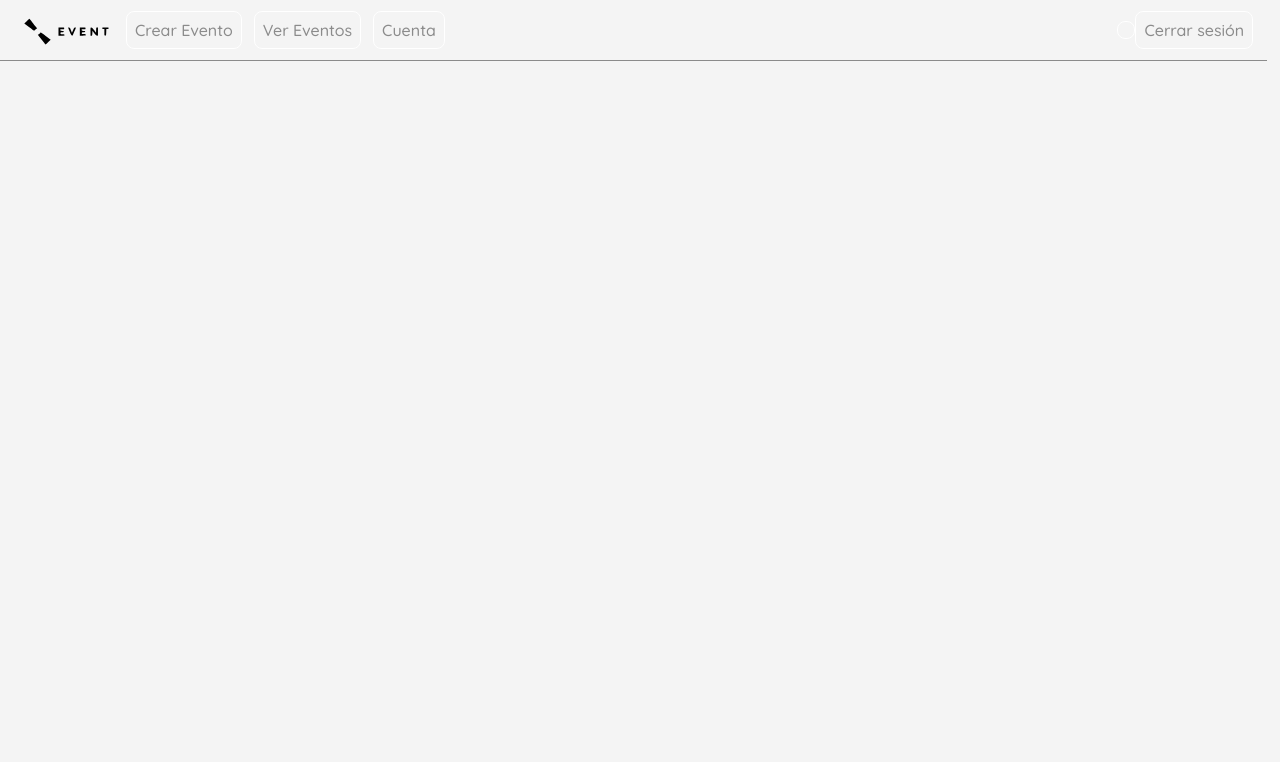
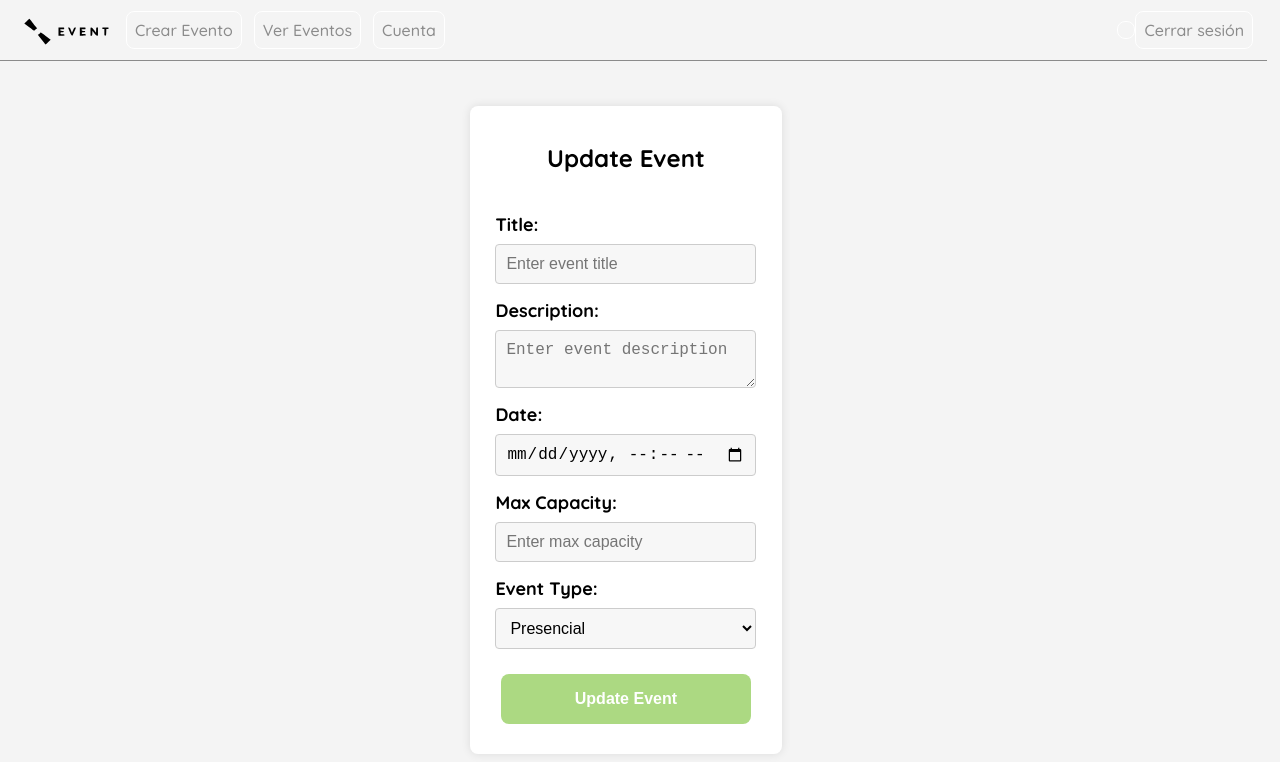
Before and after one commit to SonicWD/Web-FronEnd-My-event-management-platform, a React (Vite) app: page /events-update/1 in a window 1280 px wide. Shown: the top 762 px of the page. Built offline with nearby package versions, Linux system fonts and the light colour scheme; no server answers; sample sign-in values are in the browser's storage.

Commit message:
edit event

```diff
--- a/src/App.jsx
+++ b/src/App.jsx
@@ -7,6 +7,7 @@ import CreateAccount from './components/accounts-login/CreateAccount';
 import EventPage from './components/Events/EventPage';
 import AccountPage from './components/Account/AccountPage';
 import PrivateRoute from './PrivateRoute';
+import UpdateEvent from './components/Events/UpdateEvent'
 
 const App = () => {
   const location = useLocation();
@@ -23,6 +24,7 @@ const App = () => {
           <Route path="/create-event" element={<PrivateRoute element={CreateEvent}/>} />
           <Route path="/eventsP/*" element={<PrivateRoute element={EventPage} />} />
           <Route path="/account" element={<PrivateRoute element={AccountPage} />} />
+          <Route path="/events-update/:eventId" element={<PrivateRoute element={UpdateEvent} />} />
         </Routes>
       </div>
     </div>
--- a/src/components/Events/EventDetail.jsx
+++ b/src/components/Events/EventDetail.jsx
@@ -1,8 +1,8 @@
-// eslint-disable-next-line no-unused-vars
 import React, { useEffect, useState } from "react";
 import PropTypes from "prop-types";
 import axios from "axios";
-import { getUserInfo } from "../Main/api"; // Asegúrate de importar getUserInfo desde tu archivo de API
+import { Link } from "react-router-dom";
+import { getUserInfo } from "../Main/api";
 
 const EventDetail = ({ event, onClose }) => {
   const [registrations, setRegistrations] = useState([]);
@@ -12,17 +12,14 @@ const EventDetail = ({ event, onClose }) => {
   useEffect(() => {
     const fetchUserInfo = async () => {
       const token = localStorage.getItem("token");
-      if (!token) {
-        alert("No token found. Please log in.");
-        return;
-      }
-
+      if (token) {
         try {
           const user = await getUserInfo(token);
           setUserInfo(user);
         } catch (error) {
           console.error("Failed to fetch user info:", error);
           alert("Failed to fetch user info");
+        }
       }
     };
 
@@ -31,9 +28,9 @@ const EventDetail = ({ event, onClose }) => {
 
   useEffect(() => {
     if (event) {
-      fetchRegistrations(); // Asegúrate de que fetchRegistrations se llame cuando event cambie
+      fetchRegistrations();
     }
-  }, [event]); // Añade event al array de dependencias
+  }, [event]);
 
   const fetchRegistrations = async () => {
     const token = localStorage.getItem("token");
@@ -51,7 +48,6 @@ const EventDetail = ({ event, onClose }) => {
           },
         }
       );
-      console.log("Registrations");
       setRegistrations(response.data || []);
 
       if (userInfo && userInfo.id) {
@@ -75,12 +71,11 @@ const EventDetail = ({ event, onClose }) => {
     }
 
     try {
-      // eslint-disable-next-line no-unused-vars
       const response = await axios.post(
         `http://127.0.0.1:8000/events/${event.id}/register`,
         {
           event_id: event.id,
-          user_id: userInfo.id, // Utilizamos userInfo.id obtenido de getUserInfo
+          user_id: userInfo.id,
         },
         {
           headers: {
@@ -105,6 +100,7 @@ const EventDetail = ({ event, onClose }) => {
   if (!event) return null;
 
   const isEventFull = registrations.length >= event.max_capacity;
+  const isOrganizer = userInfo?.id === event.owner_id;
 
   return (
     <aside className="product-detail">
@@ -127,7 +123,6 @@ const EventDetail = ({ event, onClose }) => {
             onClick={handleRegister}
           >
             {isRegistered ? "Registrado" : "Incribirse"}
-
           </button>
         )}
 
@@ -141,6 +136,12 @@ const EventDetail = ({ event, onClose }) => {
             ))}
           </ul>
         </div>
+
+        {isOrganizer && (
+          <Link to={`/events-update/${event.id}`}>
+            <button className="primary-button edit-event-button">Editar Evento</button>
+          </Link>
+        )}
       </div>
     </aside>
   );
@@ -156,6 +157,7 @@ EventDetail.propTypes = {
     image: PropTypes.string.isRequired,
     owner_username: PropTypes.string.isRequired,
     max_capacity: PropTypes.number.isRequired,
+    owner_id: PropTypes.number.isRequired,
   }),
   onClose: PropTypes.func.isRequired,
 };
--- /dev/null
+++ b/src/components/Events/UpdateEvent.jsx
@@ -0,0 +1,149 @@
+// eslint-disable-next-line no-unused-vars
+import React, { useState, useEffect } from 'react';
+import axios from 'axios';
+import { getUserInfo } from '../Main/api';
+import '../../index.css';
+import { useNavigate, useParams } from 'react-router-dom';
+
+const UpdateEvent = () => {
+    const { eventId } = useParams();
+    const [title, setTitle] = useState('');
+    const [description, setDescription] = useState('');
+    const [date, setDate] = useState('');
+    const [ownerId, setOwnerId] = useState(null);
+    const [maxCapacity, setMaxCapacity] = useState('');
+    const [eventType, setEventType] = useState('presencial'); // Default event type
+    const navigate = useNavigate();
+
+    useEffect(() => {
+        const fetchUserInfo = async () => {
+            const token = localStorage.getItem('token');
+            if (token) {
+                try {
+                    const userInfo = await getUserInfo(token);
+                    setOwnerId(userInfo.id);
+                } catch (error) {
+                    console.error('Error fetching user info:', error);
+                }
+            }
+        };
+
+        const fetchEventDetails = async () => {
+            try {
+                const response = await axios.get(`http://localhost:8000/events/${eventId}`);
+                const event = response.data;
+                setTitle(event.title);
+                setDescription(event.description);
+                setDate(event.date);
+                setMaxCapacity(event.max_capacity);
+                setEventType(event.event_type);
+            } catch (error) {
+                console.error('Error fetching event details:', error);
+            }
+        };
+
+        fetchUserInfo();
+        fetchEventDetails();
+    }, [eventId]);
+
+    const handleSubmit = async (event) => {
+        event.preventDefault();
+        try {
+            const token = localStorage.getItem('token');
+
+            const eventData = {
+                title,
+                description,
+                date,
+                max_capacity: parseInt(maxCapacity),
+                owner_id: ownerId,
+                event_type: eventType
+            };
+
+            await axios.put(`http://localhost:8000/events-update/${eventId}`, eventData, {
+                headers: {
+                    Authorization: `Bearer ${token}`,
+                    'Content-Type': 'application/json'
+                }
+            });
+
+            alert('Event updated successfully');
+            navigate('/eventsP');
+        } catch (error) {
+            console.error('Error updating event:', error);
+            alert('Failed to update event');
+        }
+    };
+
+    return (
+        <div className="login">
+            <div className="form-container">
+                <h1 className="title">Update Event</h1>
+                <form onSubmit={handleSubmit} className="form">
+                    <div>
+                        <label htmlFor="title" className="label">Title:</label>
+                        <input
+                            type="text"
+                            id="title"
+                            value={title}
+                            onChange={(e) => setTitle(e.target.value)}
+                            placeholder="Enter event title"
+                            className="input input-email"
+                            required
+                        />
+                    </div>
+                    <div>
+                        <label htmlFor="description" className="label">Description:</label>
+                        <textarea
+                            id="description"
+                            value={description}
+                            onChange={(e) => setDescription(e.target.value)}
+                            placeholder="Enter event description"
+                            className="input input-password"
+                            required
+                        />
+                    </div>
+                    <div>
+                        <label htmlFor="date" className="label">Date:</label>
+                        <input
+                            type="datetime-local"
+                            id="date"
+                            value={date}
+                            onChange={(e) => setDate(e.target.value)}
+                            className="input input-email"
+                            required
+                        />
+                    </div>
+                    <div>
+                        <label htmlFor="maxCapacity" className="label">Max Capacity:</label>
+                        <input
+                            type="number"
+                            id="maxCapacity"
+                            value={maxCapacity}
+                            onChange={(e) => setMaxCapacity(e.target.value)}
+                            placeholder="Enter max capacity"
+                            className="input input-email"
+                            required
+                        />
+                    </div>
+                    <div>
+                        <label htmlFor="eventType" className="label">Event Type:</label>
+                        <select
+                            id="eventType"
+                            value={eventType}
+                            onChange={(e) => setEventType(e.target.value)}
+                            className="input input-email"
+                            required
+                        >
+                            <option value="presencial">Presencial</option>
+                            <option value="virtual">Virtual</option>
+                        </select>
+                    </div>
+                    <button type="submit" className="primary-button login-button">Update Event</button>
+                </form>
+            </div>
+        </div>
+    );
+};
+
+export default UpdateEvent;
--- a/src/index.css
+++ b/src/index.css
@@ -165,6 +165,19 @@ css para password_recovery2
 .secondary-button:hover {
   background-color: var(--difuminado2-bottom);
   color: var(--white);
+}
+.edit-event-button{
+  display: flex;
+  margin: 0 auto;
+  background-color: #626abf;
+  justify-content: center;
+  align-items: center;
+}
+.edit-event-button:hover{
+  background-color: #7a81c9;
+}
+a{
+  text-decoration: none;
 }
 /*css de la cartas de compra */
 .cards-container {
```
Lines whose indentation alone changed are shown as unchanged.
